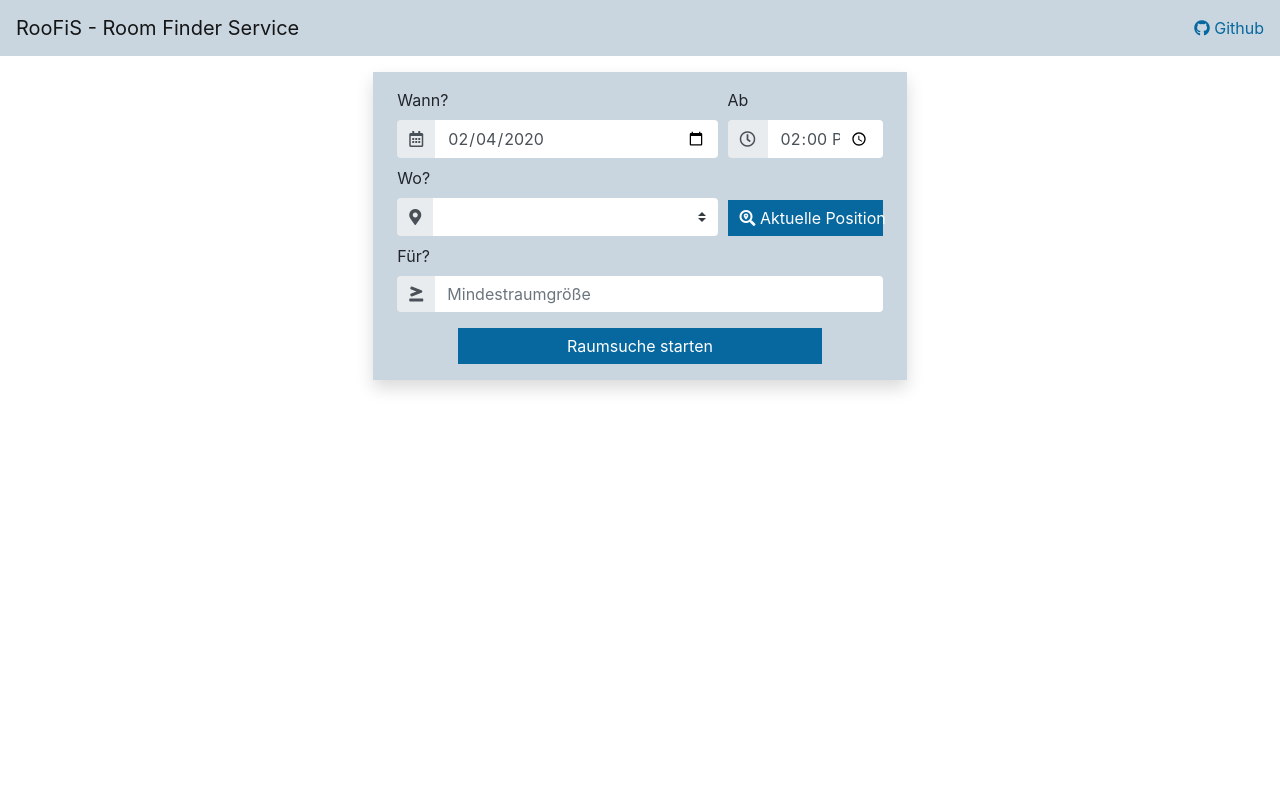
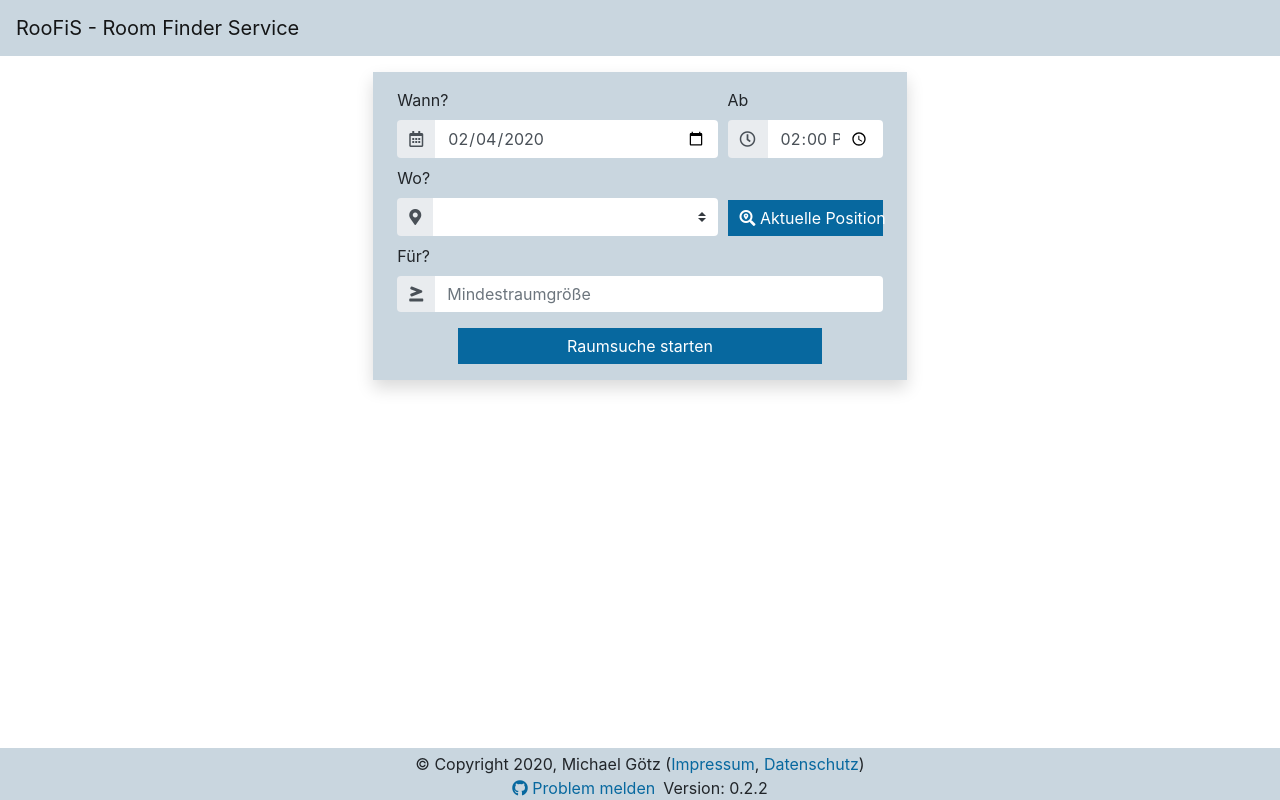
Before and after one commit to michigg/roofis2, a Flask app: page / in a window 1280 px wide. Run offline with Flask 2, Linux system fonts and the light colour scheme; lists and menus that the app fills with data are empty; some libraries are stand-ins or nearby versions.

Commit message:
chore: add version and footer

```diff
--- a/src/app.py
+++ b/src/app.py
@@ -5,7 +5,16 @@ import requests
 from flask import Flask, render_template, request
 from flask_cors import CORS
 
+from version import VERSION
+
 app = Flask(__name__)
+
+
+@app.context_processor
+def inject_version():
+    return {"version": VERSION}
+
+
 cors = CORS(app, resources={r"/api/*": {"origins": "*"}})
 
 ROOFIS_API = os.environ.get("ROOFIS_API")
--- a/src/templates/index.jinja2
+++ b/src/templates/index.jinja2
@@ -12,7 +12,6 @@
 <body class="bg-white">
 <nav class="navbar navbar-light bg-secondary">
     <a class="navbar-brand" href="#">RooFiS - Room Finder Service</a>
-    <a href="https://github.com/michigg/roofis2"><i class="fab fa-github"></i> Github</a>
 </nav>
 
 <div class="container-fluid">
@@ -144,6 +143,14 @@
             </div>
         </div>
     {% endif %}
+    <footer class="text-center fixed-bottom bg-secondary">
+        <p class="mb-0 mt-1">© Copyright 2020, Michael Götz
+            (<a href="#">Impressum</a>,
+            <a href="#">Datenschutz</a>)</p>
+        <p class="mb-0"><a href="https://github.com/michigg/roofis2/issues" target="_blank">
+            <i class="fab fa-github"></i> Problem melden</a><span
+                class="ml-2">Version: {{ version }}</span></p>
+    </footer>
 </div>
 
 <script src="https://code.jquery.com/jquery-3.2.1.slim.min.js"
--- /dev/null
+++ b/src/version.py
@@ -0,0 +1 @@
+VERSION = "0.2.2"
```
